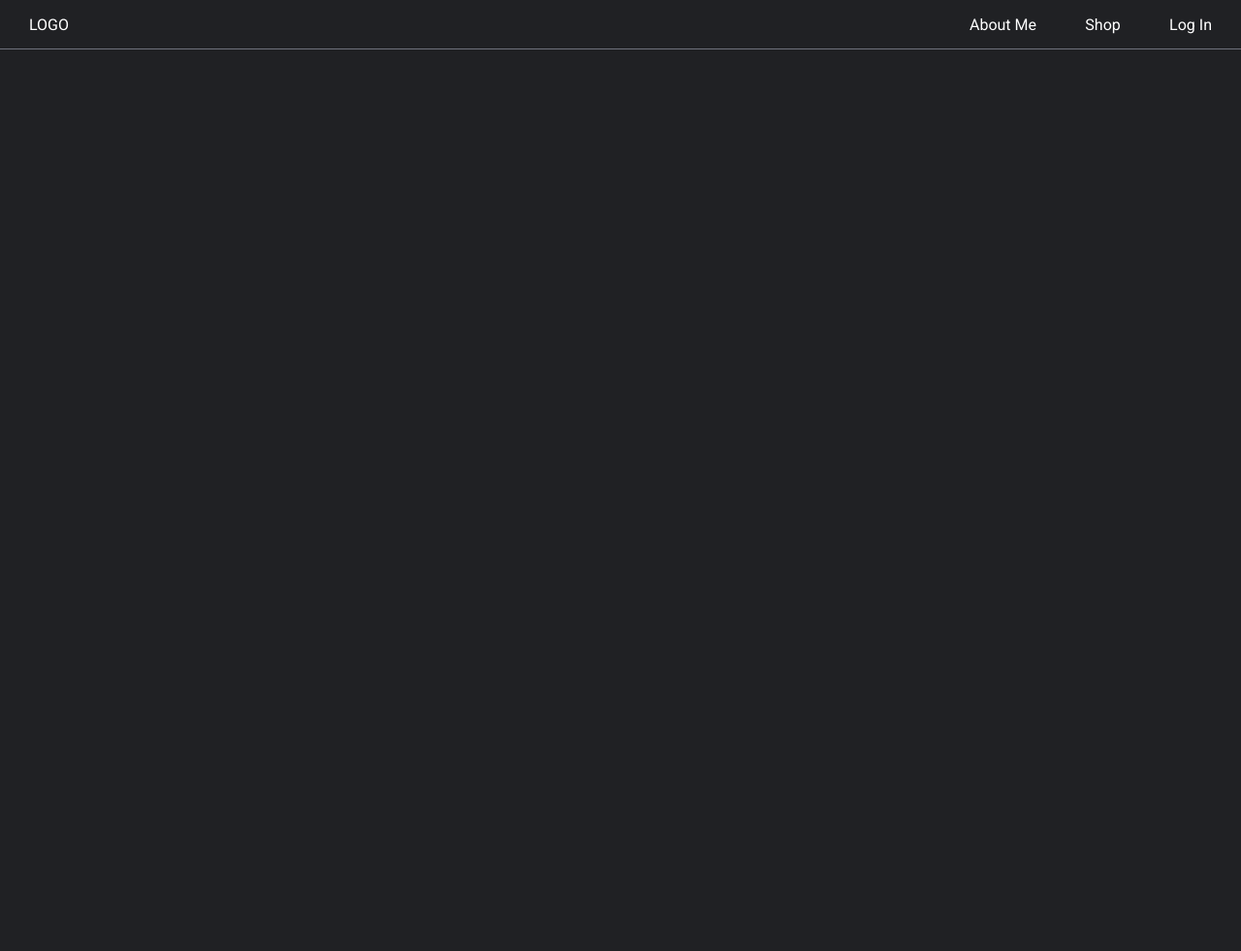
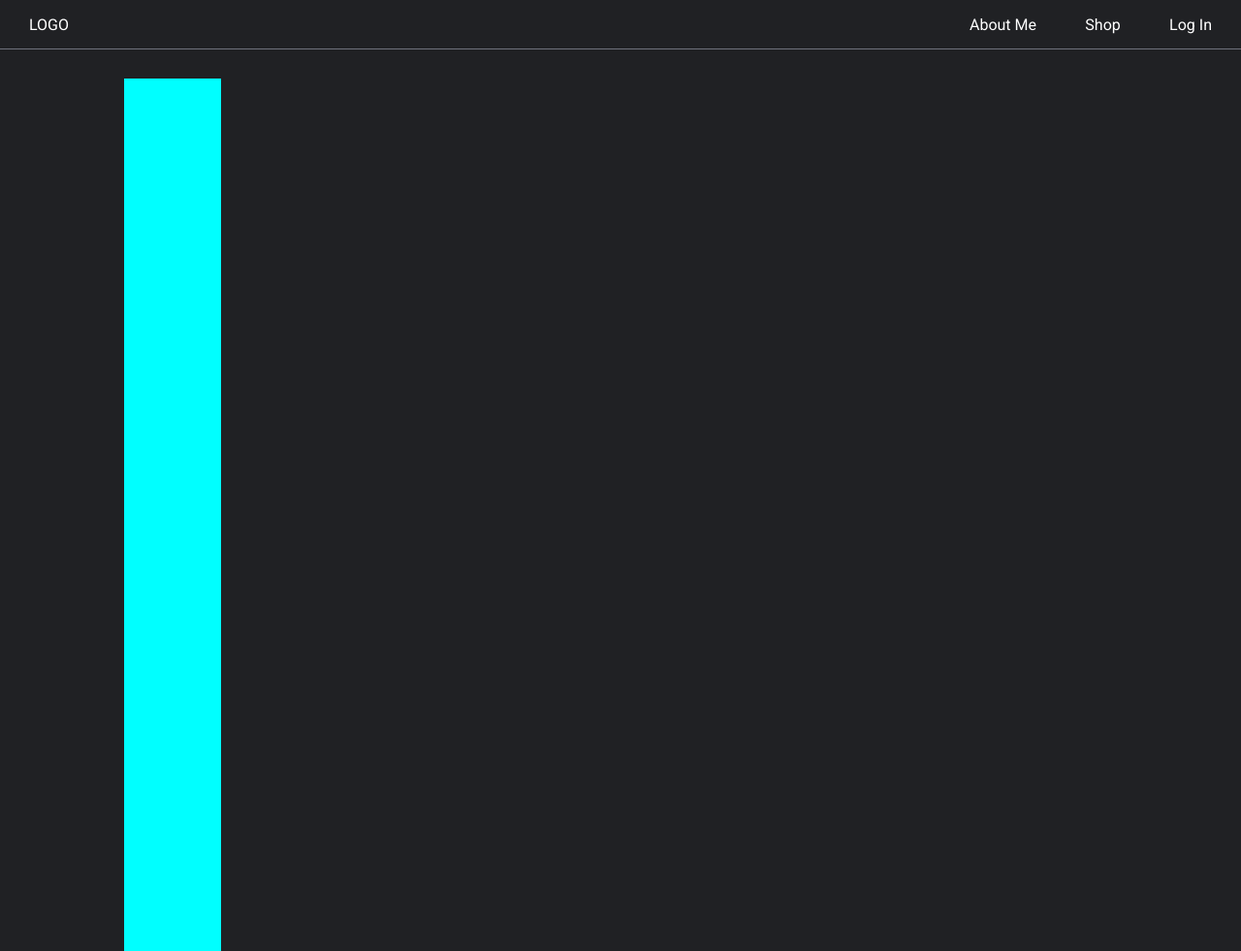
Before and after one commit to WhyOni/8b_Onis_CandyShop, a plain HTML site: page CandySite/shop.html in a window 1280 px wide. Shown: the whole page at 97% size. Before the commit the page ends 800 px from the top, so only its background shows below. Drawn offline with Linux system fonts and the light colour scheme.

Commit message:
made shop page

```diff
--- a/CandySite/home.css
+++ b/CandySite/home.css
@@ -17,13 +17,16 @@ hr {
 .intropic {
   width: 50%;
 }
-.getstarted {
+.getstartedbox {
   background-color: #00bfa6;
   border-radius: 10px;
   width: 250px;
   height: 50px;
   font-size: large;
   margin-top: 20px;
+  display: flex;
+  justify-content: center;
+  align-items: center;
 }
 .getstarted {
   font-size: large;
--- a/CandySite/shop.css
+++ b/CandySite/shop.css
@@ -0,0 +1,14 @@
+.content {
+  padding-top: 30px;
+  padding-left: 10%;
+  padding-right: 10%;
+  width: 80%;
+}
+.grid-container {
+  display: grid;
+}
+.grid-items {
+    background-color: aqua;
+    width: 100px;
+    height: 100px;
+}
--- a/CandySite/shop.html
+++ b/CandySite/shop.html
@@ -1,9 +1,9 @@
 <!DOCTYPE html>
 <html lang="en">
   <head>
-    <meta charset="UTF-8">
-    <meta http-equiv="X-UA-Compatible" content="IE=edge">
-    <meta name="viewport" content="width=device-width, initial-scale=1.0">
+    <meta charset="UTF-8" />
+    <meta http-equiv="X-UA-Compatible" content="IE=edge" />
+    <meta name="viewport" content="width=device-width, initial-scale=1.0" />
     <title>Document</title>
     <link rel="stylesheet" href="shop.css" />
     <link rel="stylesheet" href="header.css" />
@@ -12,10 +12,28 @@
     <header>
       <a>LOGO</a>
       <div class="HeaderDiv">
-          <a class="h3">About Me</a>
+        <a class="h3" href="https://www.youtube.com/watch?v=dQw4w9WgXcQ"
+          >About Me</a
+        >
         <a class="h3">Shop</a>
-          <a class="h3">Log In</a>
+        <a class="h3" href="https://www.youtube.com/watch?v=dQw4w9WgXcQ"
+          >Log In</a
+        >
       </div>
     </header>
+
+    <div class="content">
+        <div class="grid-container">
+            <div class="grid-items"></div>
+            <div class="grid-items"></div>
+            <div class="grid-items"></div>
+            <div class="grid-items"></div>
+            <div class="grid-items"></div>
+            <div class="grid-items"></div>
+            <div class="grid-items"></div>
+            <div class="grid-items"></div>
+            <div class="grid-items"></div>
+        </div>
+    </div>
   </body>
 </html>
```
Also changed, not shown: CandySite/home.html (+1 -1 lines). Lines whose indentation alone changed are shown as unchanged.
